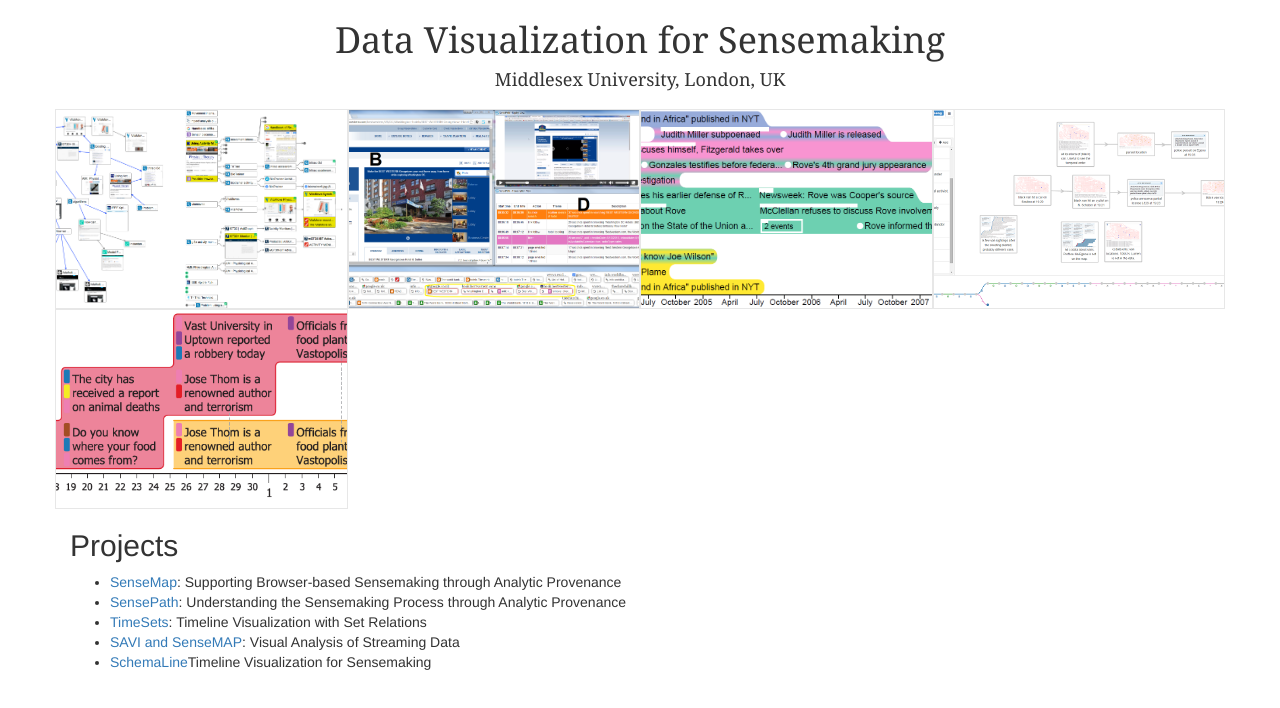
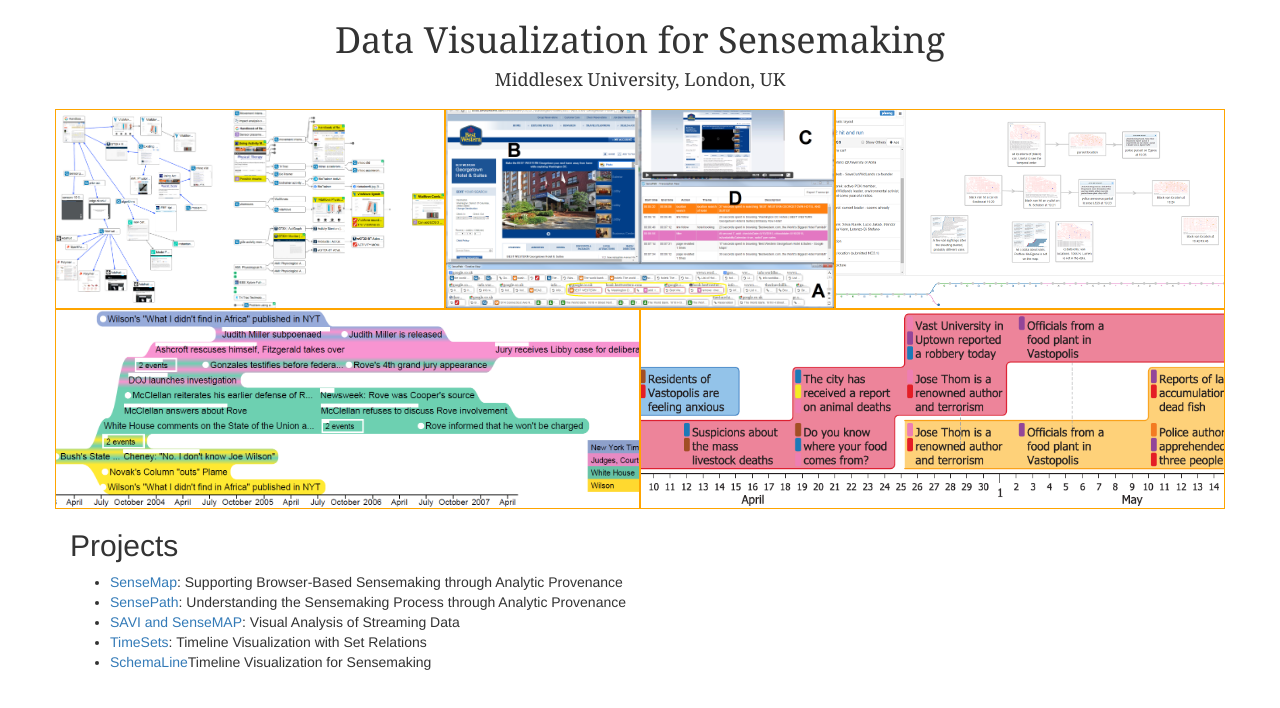
Before and after one commit to Vis4Sense/Vis4Sense.github.io, a plain HTML site: page index.html in a window 1280 px wide. Drawn offline with nearby package versions, Linux system fonts and the light colour scheme.

Commit message:
rearrange images in homepage

```diff
--- a/index.html
+++ b/index.html
@@ -21,7 +21,7 @@
             height: 200px;
             background-size: cover;
             background-position: center center;
-        	border: 1px solid #e7e7e7;
+            border: 1px solid orange;
             padding: 0;
         }
         .vis p {
@@ -47,19 +47,19 @@
 	        </header>
 
 	        <section class='image-banner row'>
-	        	<a class='vis col-xs-3' style="background-image:url(sensemap.png)" href='sensemap/index.html'>
+	        	<a class='vis col-xs-4' style="background-image:url(sensemap.png)" href='sensemap/index.html'>
                     <p>SenseMap</p>
                 </a>
-                <a class='vis col-xs-3' style="background-image:url(sensepath.png); background-position: center bottom" href='sensepath/index.html'>
+                <a class='vis col-xs-4' style="background-image:url(sensepath.png); background-position: center bottom" href='sensepath/index.html'>
 	        		<p>SensePath</p>
 	        	</a>
-	        	<a class='vis col-xs-3' style="background-image:url(timesets.png)" href='timesets/index.html'>
+	        	<a class='vis col-xs-4' style="background-image:url(vast2014mc3.png); background-position: center bottom" href='vast2014mc3/index.html'>
+                    <p>VAST Challenge 2014</p>
+                </a>
+                <a class='vis col-xs-6' style="background-image:url(timesets.png)" href='timesets/index.html'>
                     <p>TimeSets</p>
                 </a>
-                <a class='vis col-xs-3' style="background-image:url(vast2014mc3.png); background-position: center bottom" href='vast2014mc3/index.html'>
-                    <p>VAST Challenge 2014</p>
-                </a>
-                <a class='vis col-xs-3' style="background-image:url(schemaline.png)" href='schemaline/index.html'>
+                <a class='vis col-xs-6' style="background-image:url(schemaline.png)" href='schemaline/index.html'>
                     <p>SchemaLine</p>
                 </a>
 	        </section>
@@ -67,10 +67,10 @@
 	        <section>
 	        	<h2>Projects</h2>
 	        	<ul>
-	        		<li><a href="sensemap/index.html">SenseMap</a>: Supporting Browser-based Sensemaking through Analytic Provenance</li>
+	        		<li><a href="sensemap/index.html">SenseMap</a>: Supporting Browser-Based Sensemaking through Analytic Provenance</li>
                     <li><a href="sensepath/index.html">SensePath</a>: Understanding the Sensemaking Process through Analytic Provenance</li>
+                    <li><a href="vast2014mc3/index.html">SAVI and SenseMAP</a>: Visual Analysis of Streaming Data</li>
 	        		<li><a href="timesets/index.html">TimeSets</a>: Timeline Visualization with Set Relations</li>
-                    <li><a href="vast2014mc3/index.html">SAVI and SenseMAP</a>: Visual Analysis of Streaming Data</li>
                     <li><a href="schemaline/index.html">SchemaLine</a>Timeline Visualization for Sensemaking</li>
 	        	</ul>
 	        </section>
```
Also changed, not shown: sensemap/index.html (+1 -1 lines). Lines whose indentation alone changed are shown as unchanged.
